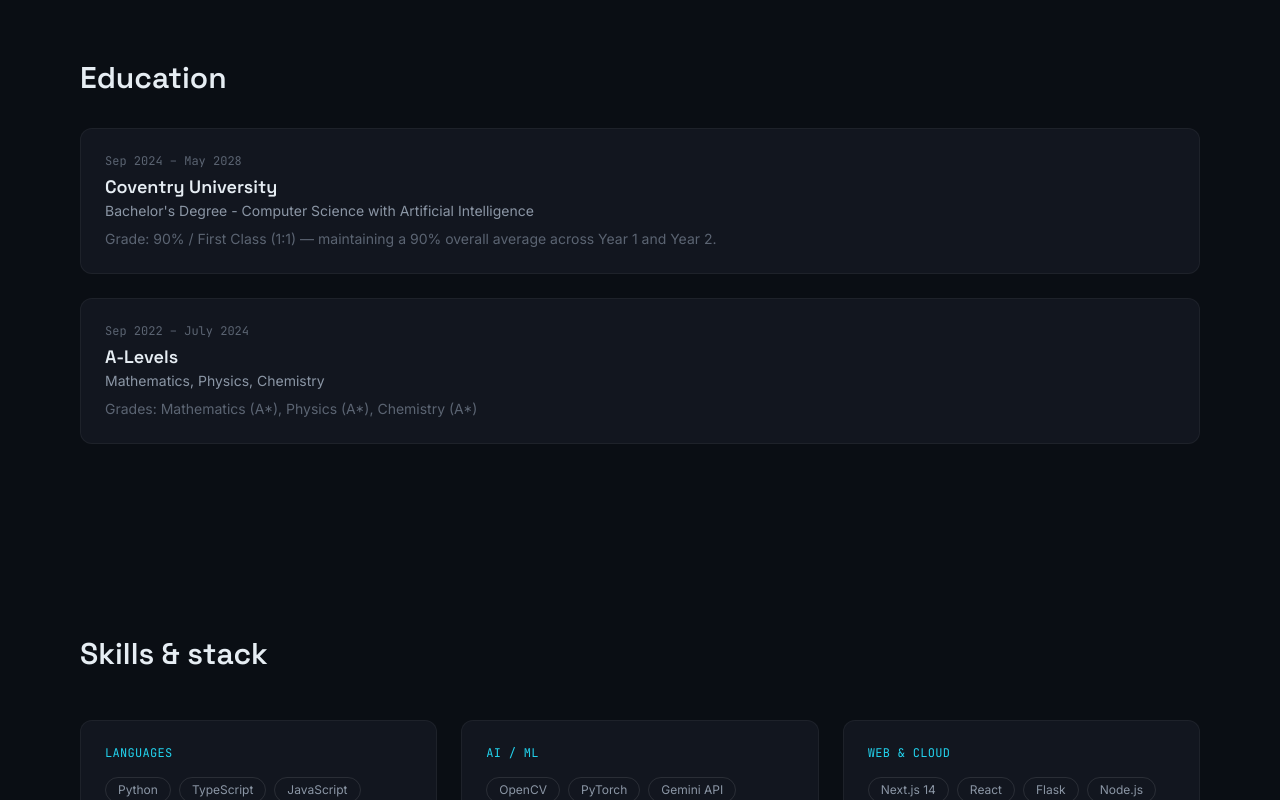
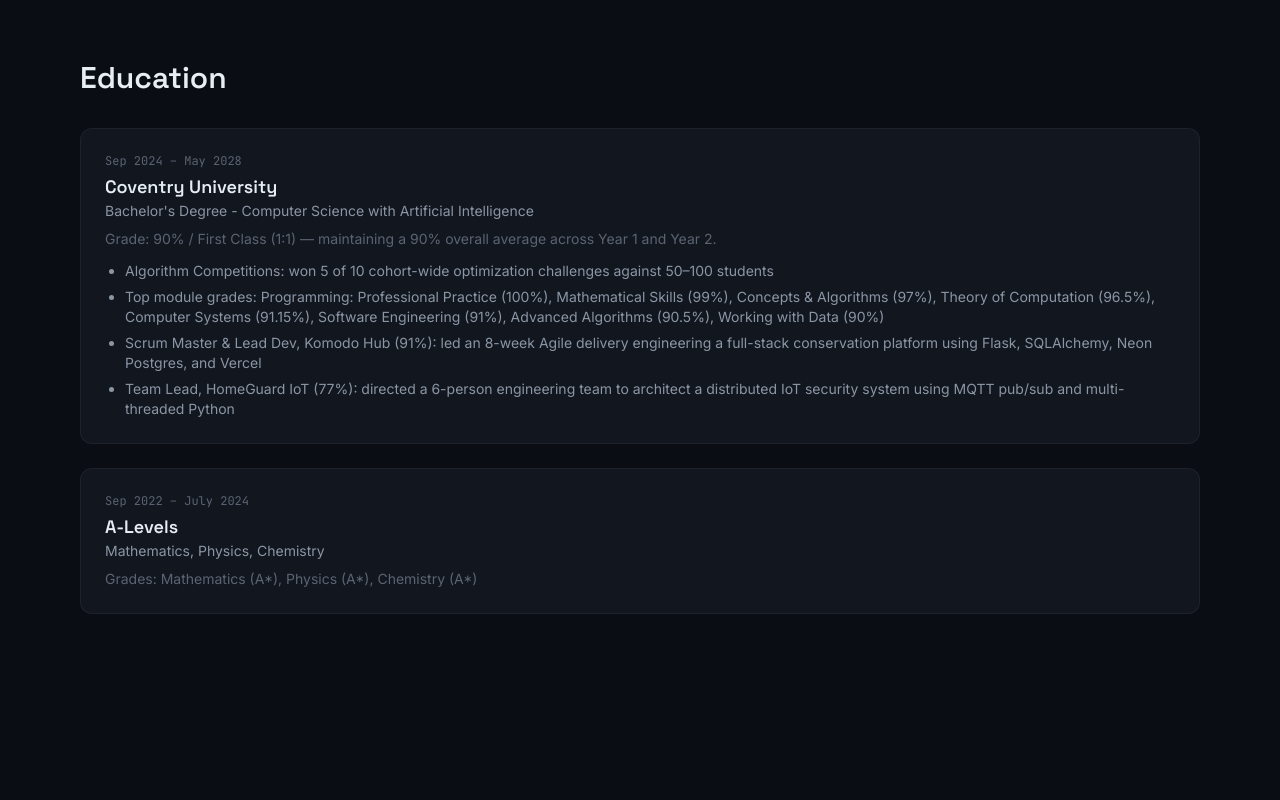
Before and after one commit to Calculite01/Portfolio-Site, a Next.js app: page / in a window 1280 px wide. Shown: the part 4320-5120 px from the top of the page. Built offline with nearby package versions, Linux system fonts and the light colour scheme.

Commit message:
Fixed bug

```diff
--- a/components/Education.tsx
+++ b/components/Education.tsx
@@ -28,6 +28,13 @@
             {item.notes && (
               <p className="mt-2 text-sm text-ink-faint">{item.notes}</p>
             )}
+            {item.highlights && item.highlights.length > 0 && (
+              <ul className="mt-3 list-disc space-y-1.5 pl-5 text-sm text-ink-muted">
+                {item.highlights.map((highlight, j) => (
+                  <li key={j}>{highlight}</li>
+                ))}
+              </ul>
+            )}
           </motion.div>
         ))}
       </div>
```
